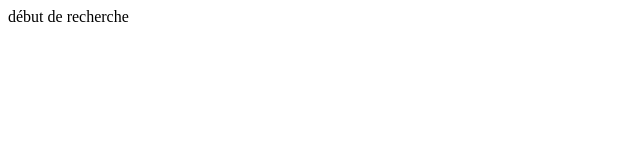
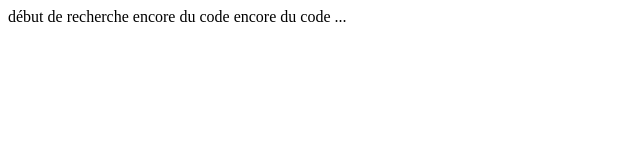
Before and after one commit to Wael-C/cours_git, a plain HTML site: page recherche.html in a window 1280 px wide. Shown: the whole page, without its empty margins (0-640 px from the left). Drawn offline with Linux system fonts and the light colour scheme.

Commit message:
modification de recherche.html

```diff
--- a/recherche.html
+++ b/recherche.html
@@ -8,5 +8,9 @@
 </head>
 <body>
     début de recherche
+
+    encore du code
+
+    encore du code ...
 </body>
 </html>
```
